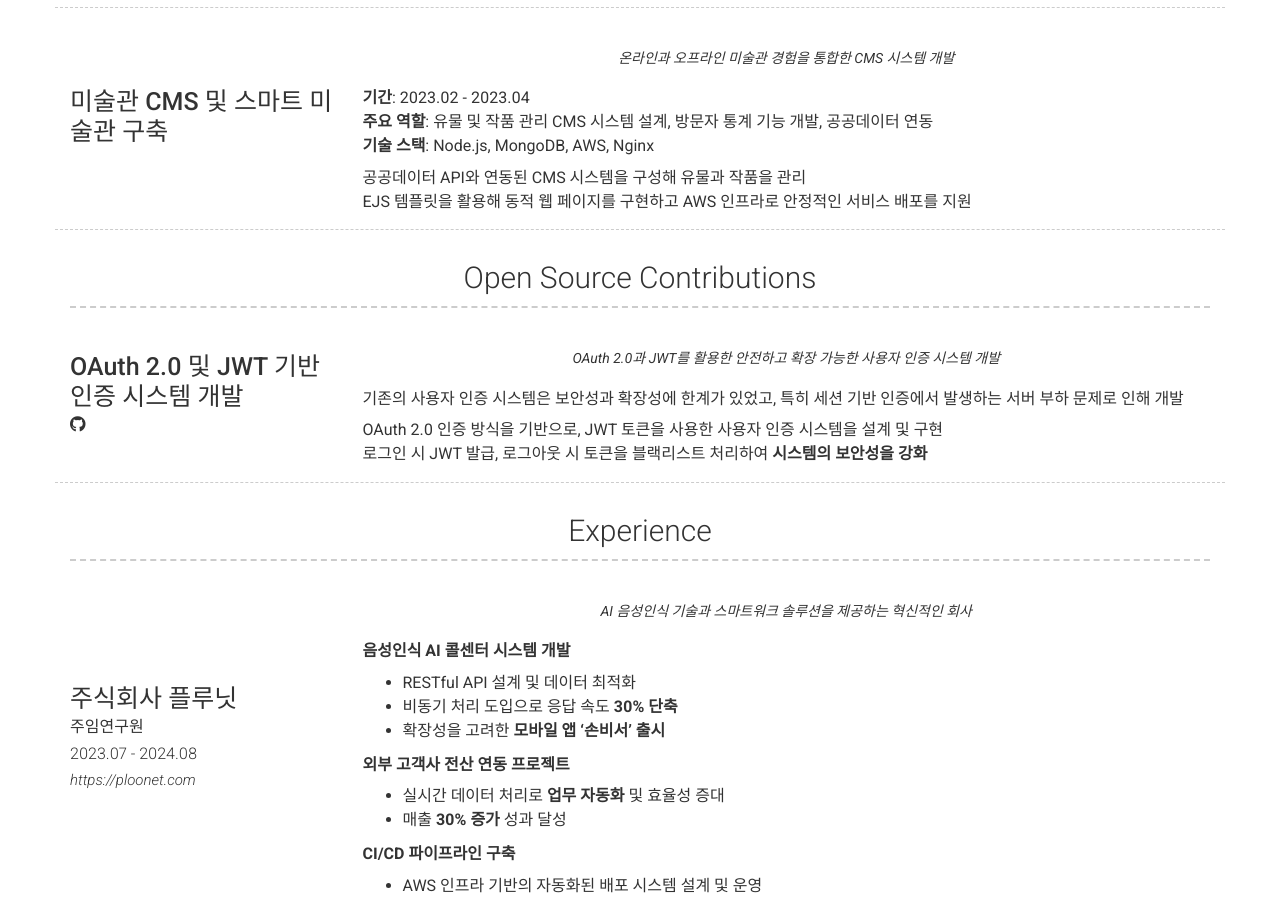
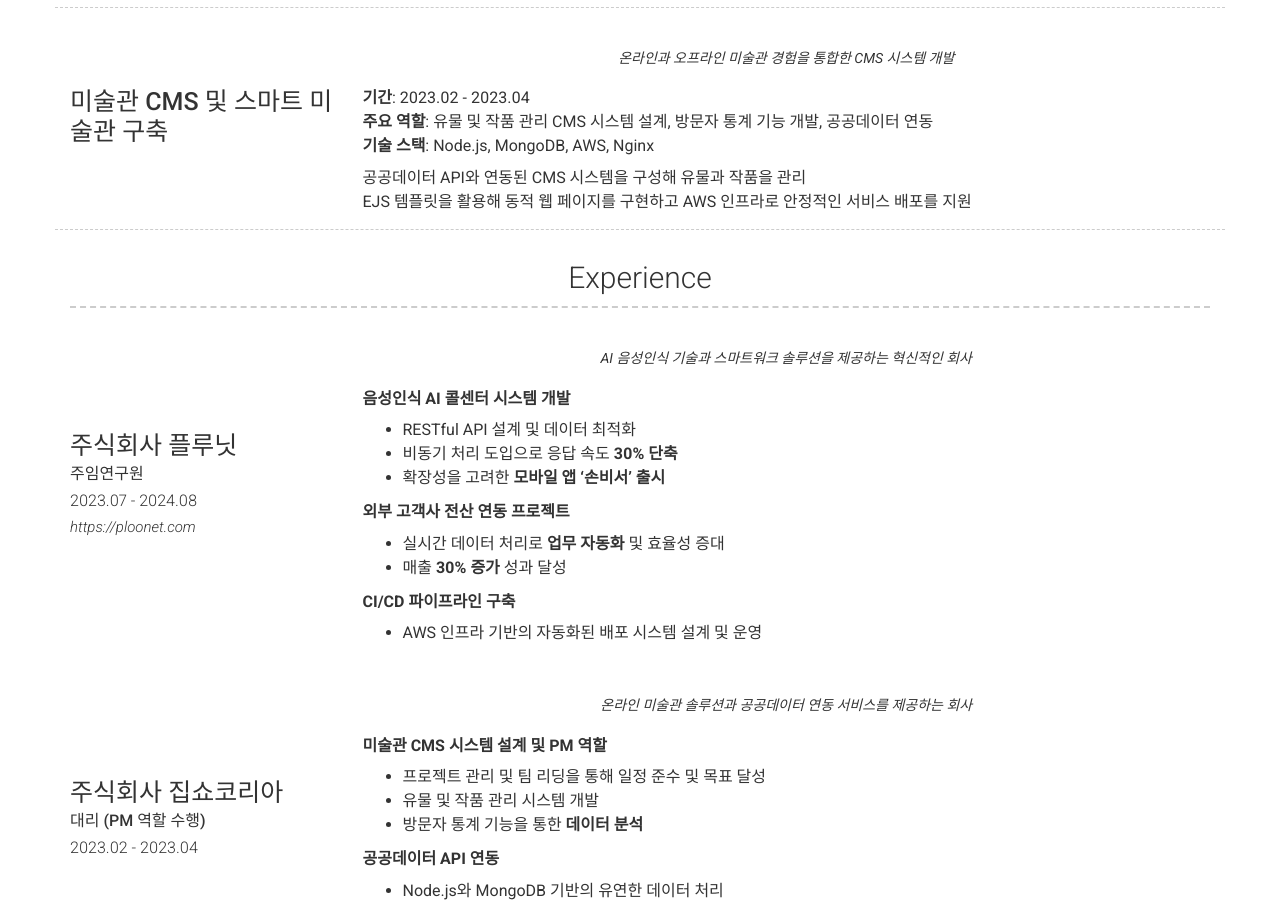
Before and after one commit to devnine-codes/devnine-codes.github.io, a Jekyll site: the page built from index.md, in a window 1280 px wide and 900 px high, scrolled down 1913 px. Built offline with Jekyll 4.4.1, drawn with Linux system fonts in a browser that asks for light colours; nearby versions of some CDN libraries; comment, search, counter and statistics services are not loaded; part of the change alters nothing that is shown.

Commit message:
del opensource

```diff
--- a/_config.yml
+++ b/_config.yml
@@ -175,25 +175,25 @@ content:
           공공데이터 API와 연동된 CMS 시스템을 구성해 유물과 작품을 관리
           EJS 템플릿을 활용해 동적 웹 페이지를 구현하고 AWS 인프라로 안정적인 서비스 배포를 지원
 
-  - title: Open Source Contributions
-    layout: list # Type of content section (list/text)
-    content:
-      - layout: left
-        border: weak
-        title: OAuth 2.0 및 JWT 기반 인증 시스템 개발
-#        link: https://workcenter.ploonet.com
-#        link_text: https://workcenter.ploonet.com
-        additional_links:
-          - title: Github Repository
-            icon: fab fa-github
-            url: https://github.com/devnine-codes/spring-oauth-server
-        quote: >
-          OAuth 2.0과 JWT를 활용한 안전하고 확장 가능한 사용자 인증 시스템 개발
-        description: |
-          기존의 사용자 인증 시스템은 보안성과 확장성에 한계가 있었고, 특히 세션 기반 인증에서 발생하는 서버 부하 문제로 인해 개발
-
-          OAuth 2.0 인증 방식을 기반으로, JWT 토큰을 사용한 사용자 인증 시스템을 설계 및 구현
-          로그인 시 JWT 발급, 로그아웃 시 토큰을 블랙리스트 처리하여 **시스템의 보안성을 강화**
+#  - title: Open Source Contributions
+#    layout: list # Type of content section (list/text)
+#    content:
+#      - layout: left
+#        border: weak
+#        title: OAuth 2.0 및 JWT 기반 인증 시스템 개발
+##        link: https://workcenter.ploonet.com
+##        link_text: https://workcenter.ploonet.com
+#        additional_links:
+#          - title: Github Repository
+#            icon: fab fa-github
+#            url: https://github.com/devnine-codes/spring-oauth-server
+#        quote: >
+#          OAuth 2.0과 JWT를 활용한 안전하고 확장 가능한 사용자 인증 시스템 개발
+#        description: |
+#          기존의 사용자 인증 시스템은 보안성과 확장성에 한계가 있었고, 특히 세션 기반 인증에서 발생하는 서버 부하 문제로 인해 개발
+#
+#          OAuth 2.0 인증 방식을 기반으로, JWT 토큰을 사용한 사용자 인증 시스템을 설계 및 구현
+#          로그인 시 JWT 발급, 로그아웃 시 토큰을 블랙리스트 처리하여 **시스템의 보안성을 강화**
 
   - title: Experience
     layout: list
```
